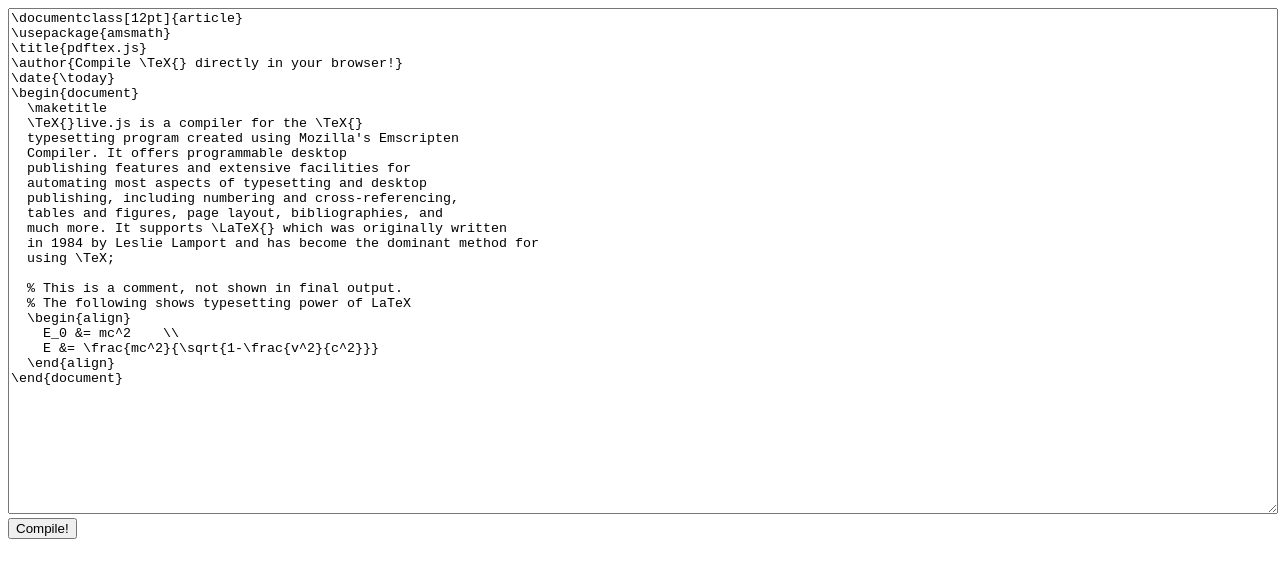
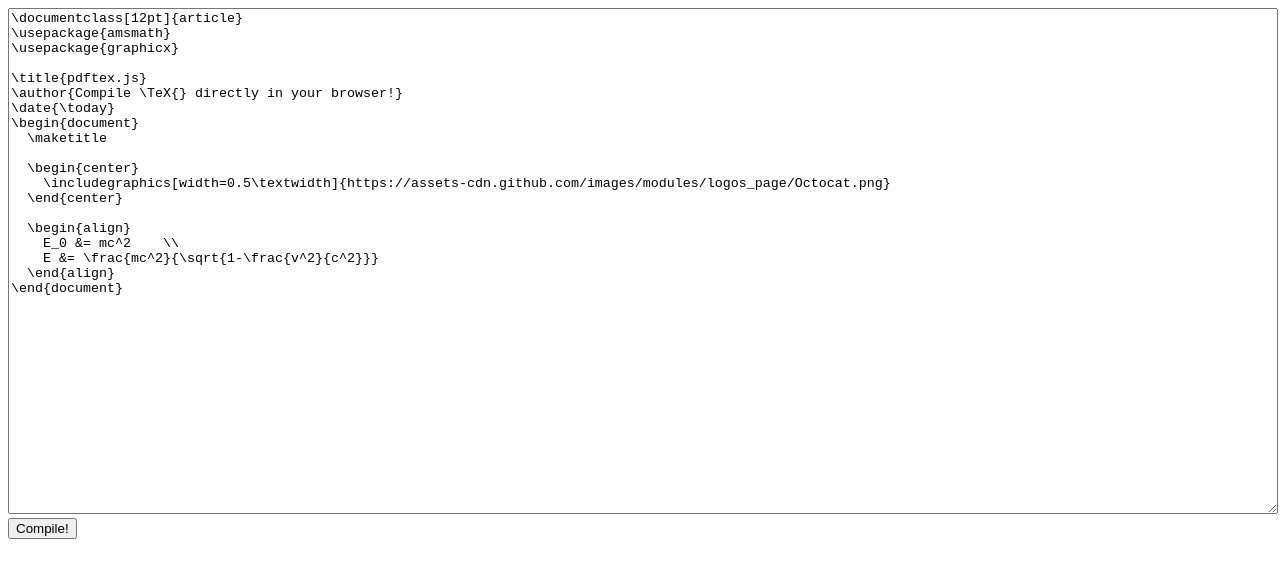
Before and after one commit to ez-tools/_test2, a website: page example.html in a window 1280 px wide. Drawn offline with Linux system fonts and the light colour scheme.

Commit message:
Release 0.0.12

```diff
--- a/example.html
+++ b/example.html
@@ -13,24 +13,18 @@
     <textarea>
 \documentclass[12pt]{article}
 \usepackage{amsmath}
+\usepackage{graphicx}
+
 \title{pdftex.js}
 \author{Compile \TeX{} directly in your browser!}
 \date{\today}
 \begin{document}
   \maketitle
-  \TeX{}live.js is a compiler for the \TeX{}
-  typesetting program created using Mozilla's Emscripten
-  Compiler. It offers programmable desktop
-  publishing features and extensive facilities for
-  automating most aspects of typesetting and desktop
-  publishing, including numbering and cross-referencing,
-  tables and figures, page layout, bibliographies, and
-  much more. It supports \LaTeX{} which was originally written
-  in 1984 by Leslie Lamport and has become the dominant method for
-  using \TeX;
 
-  % This is a comment, not shown in final output.
-  % The following shows typesetting power of LaTeX
+  \begin{center}
+    \includegraphics[width=0.5\textwidth]{https://assets-cdn.github.com/images/modules/logos_page/Octocat.png}
+  \end{center}
+
   \begin{align}
     E_0 &= mc^2    \\
     E &= \frac{mc^2}{\sqrt{1-\frac{v^2}{c^2}}}
--- a/package.json
+++ b/package.json
@@ -1,6 +1,6 @@
 {
   "name": "pdftex.js",
-  "version": "0.0.11",
+  "version": "0.0.12",
   "description": "pdftex in pure js",
   "main": "src/pdftex.js",
   "dependencies": {},
@@ -14,7 +14,7 @@
     "rollup-watch": "^3.2.1"
   },
   "scripts": {
-    "dist-worker": "cd src && make redo-worker",
+    "dist-worker": "cd src && make redo-worker-dist",
     "develop": "concurrently -k \"rollup src/pdftex.js -o pdftex.js -f umd -w -m -n pdftex\" \"http-server\"",
     "dist": "npm run dist-worker && rollup src/pdftex.js -o pdftex.js -f umd -m -c -n pdftex",
     "publish": "release-it"
```
Also changed, not shown: bower.json (added, +23 -0 lines), pdftex.js (+1 -1 lines), src/pdftex.js (+9 -2 lines), 2 other files.
